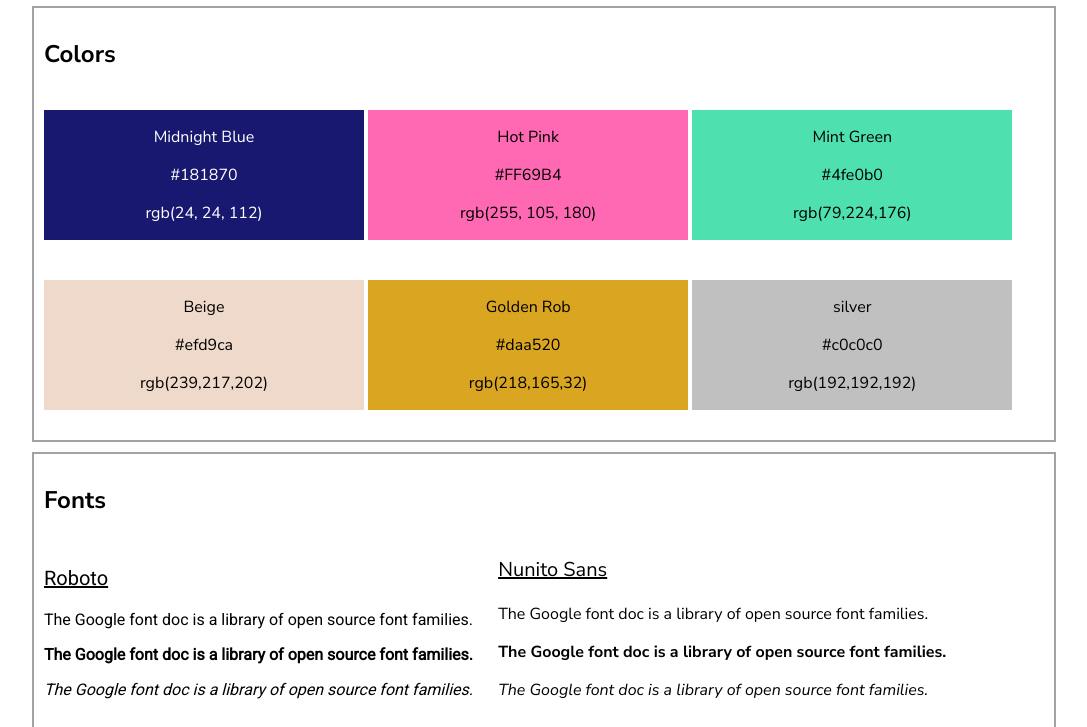
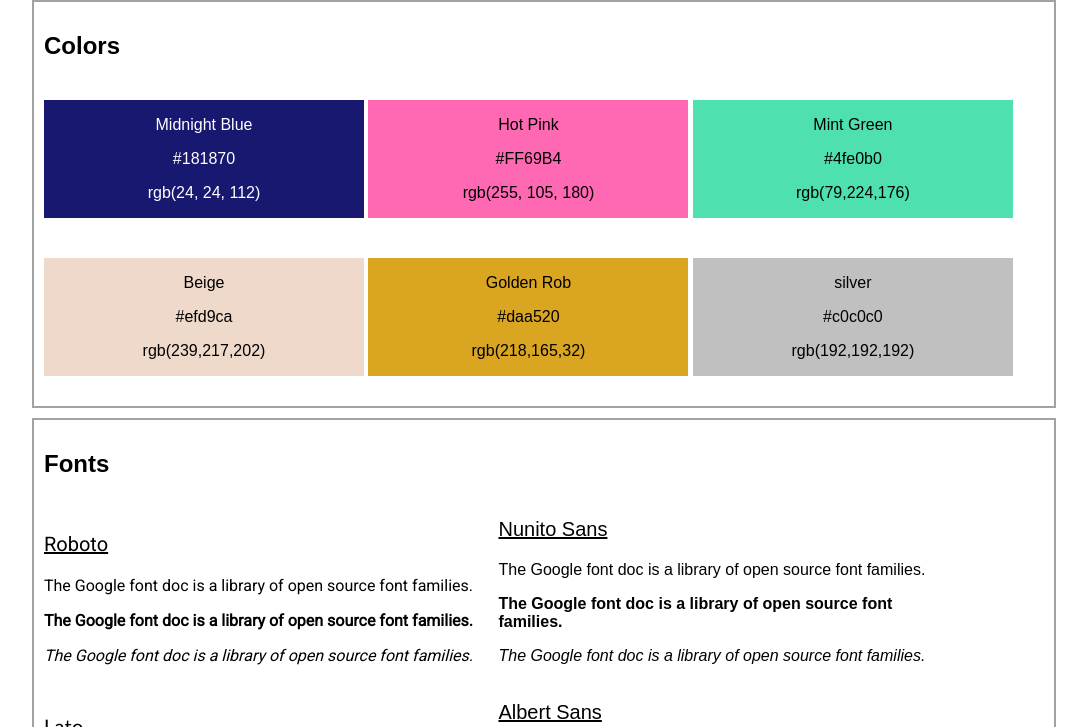
Before and after one commit to SEUNKAM/git_startingme, a plain HTML site: page index.html in a window 1280 px wide. Shown: the part 80-807 px from the top of the page, without its empty margins (96-1183 px from the left). Drawn offline with Linux system fonts and the light colour scheme.

Commit message:
Update index.html

```diff
--- a/index.html
+++ b/index.html
@@ -3,11 +3,6 @@
 
 <html>
   <head>
-    <link href="https://fonts.googleapis.com/css?family=Source+Code+Pro:400,700&display=swap" rel="stylesheet">
-    <link href="https://fonts.googleapis.com/css?family=Nunito+Sans:400,400i,700&display=swap" rel="stylesheet">
-    <link href="https://fonts.googleapis.com/css?family=Poppins:400,500,700&display=swap" rel="stylesheet">
-    <link rel="preconnect" href="https://fonts.googleapis.com">
-
 <link href="https://fonts.googleapis.com/css2?family=Roboto&display=swap" rel="stylesheet">
 <link href="https://fonts.googleapis.com/css2?family=Albert+Sans:ital,wght@0,400;0,500;1,400&family=Roboto&display=swap" rel="stylesheet">
 <link href="https://fonts.googleapis.com/css2?family=Lato:ital,wght@0,400;0,700;1,400&family=Roboto&display=swap" rel="stylesheet">
```
